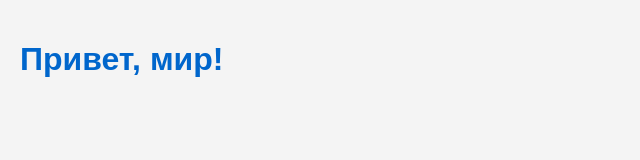
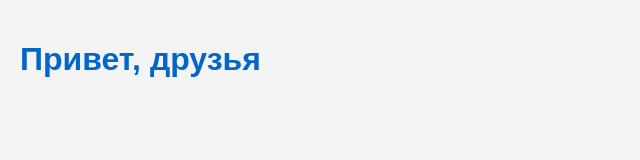
Before and after one commit to vitbrat777/test-project, a plain HTML site: page index.html in a window 1280 px wide. Shown: the whole page, without its empty margins (0-640 px from the left). Drawn offline with Linux system fonts and the light colour scheme.

```diff
--- a/index.html
+++ b/index.html
@@ -6,6 +6,6 @@
     <link rel="stylesheet" href="style.css">
 </head>
 <body>
-    <h1>Привет, мир!</h1>
+    <h1>Привет, друзья</h1>
 </body>
 </html>
```
